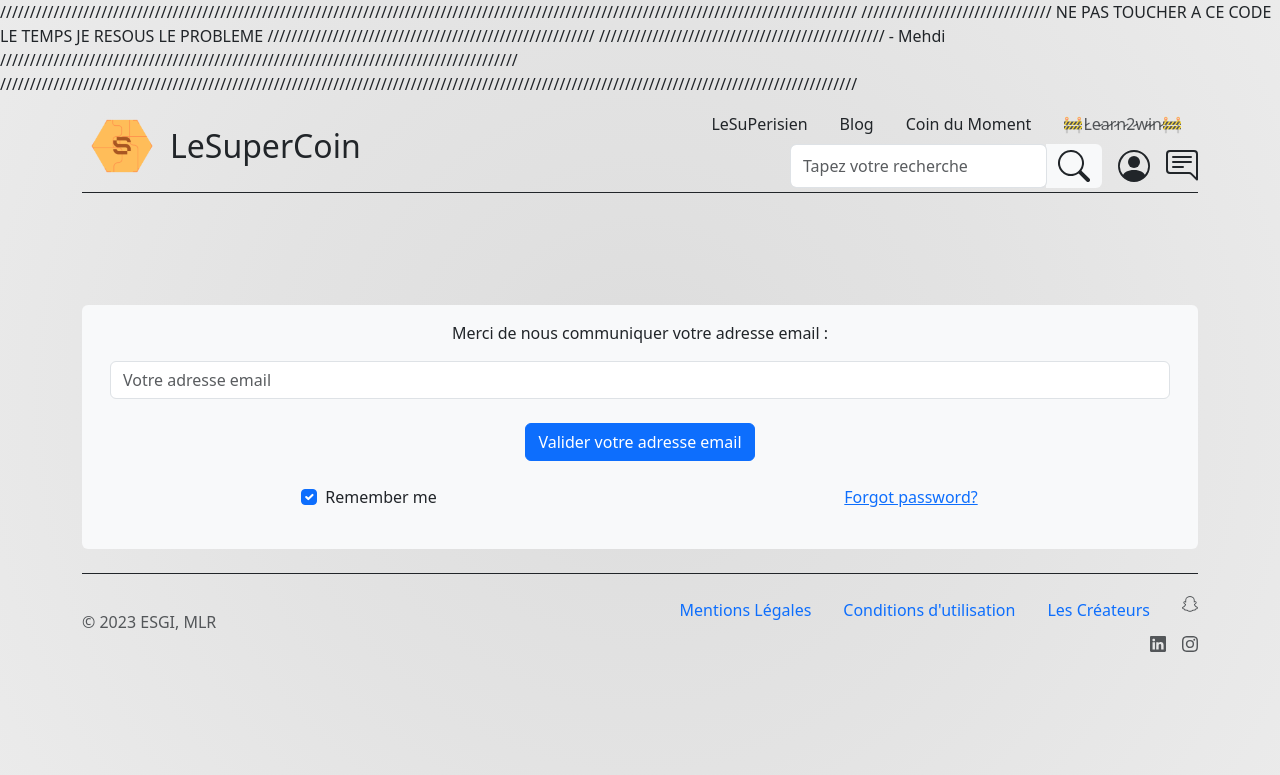
After one commit to DidoucheinSTI2D/River-Ride, a PHP site: page /ariane_register.php in a window 1280 px wide. The commit adds this page. Shown: the top 775 px of the page. Run offline with PHP 8.4, Linux system fonts and the light colour scheme.

Commit message:
Page register bonne + changement register/register ariane

```diff
--- /dev/null
+++ b/ariane_register.php
@@ -0,0 +1,97 @@
+
+////////////////////////////////////////////////////////////////////////////////////////////////////////////////////////////////////////////////
+//////////////////////////////// NE PAS TOUCHER A CE CODE LE TEMPS JE RESOUS LE PROBLEME ///////////////////////////////////////////////////////
+//////////////////////////////////////////////// - Mehdi ///////////////////////////////////////////////////////////////////////////////////////
+////////////////////////////////////////////////////////////////////////////////////////////////////////////////////////////////////////////////
+
+<!DOCTYPE html>
+<html lang="en">
+<head>
+    <meta charset="UTF-8">
+    <meta http-equiv="X-UA-Compatible" content="IE=edge">
+    <meta name="viewport" content="width=device-width, initial-scale=1.0">
+    <title>LeSuperCoin - S'inscrire</title>
+    <script src="./script/ariane.js"></script>
+</head>
+<body>
+
+    <header>
+        <?php include "./component/header.php"; ?>
+    </header>
+
+<main style="margin-top: 7rem;">
+  <div class="container">
+    <div class="row justify-content-center p-3 mb-2 bg-light text-dark rounded mx-auto">
+
+
+<div class="tab-content">
+  <div class="tab-pane fade show active">
+  <form method="POST" action="./component/register_rules.php">
+      <div class="text-center mb-3">
+      <div id="email">
+  <p>Merci de nous communiquer votre adresse email :</p>
+  <form method="POST" action="./component/register_rules.php">
+    <div class="form-outline mb-4">
+      <input type="email" name="email" class="form-control" placeholder="Votre adresse email" required />
+    </div>
+    <div class="form-outline mb-4">
+      <button type="button" class="btn btn-primary btn-block" onclick="pseudovalider()">Valider votre adresse email</button>
+    </div>
+</div>
+
+<div id="pseudo" style="display: none;">
+  <p>Choisissez votre pseudo et Entrez votre date de naissance :</p>
+    <div class="form-outline mb-4">
+      <input type="text" name="pseudo" class="form-control" placeholder="Votre pseudo" required />
+    </div>
+    <div class="form-outline mb-4">
+      <input type="date" name="date" class="form-control" required />
+    </div>
+    <div class="form-outline mb-4">
+      <button type="button" class="btn btn-primary btn-block" onclick="passwordvalider()">Valider votre pseudo et Votre Date de Naissance</button>
+    </div>
+</div>
+
+<div id="password" style="display: none;">
+  <p>Choisissez votre mot de passe :</p>
+    <div class="form-outline mb-4">
+      <input type="password" name="password" class="form-control" placeholder="Votre mot de passe" required />
+    </div>
+    <div class="form-outline mb-4">
+      <input type="password" name="confirmation_pw" class="form-control" placeholder="Confirmez votre mot de passe" required />
+    </div>
+    <div class="form-outline mb-4">
+      <button type="submit" class="btn btn-primary btn-block">Valider votre mot de passe</button>
+    </div>
+</div>
+
+
+      <!-- 2 column grid layout -->
+      <div class="row mb-4">
+        <div class="col-md-6 d-flex justify-content-center">
+          <!-- Checkbox -->
+          <div class="form-check mb-3 mb-md-0">
+            <input class="form-check-input" type="checkbox" value="" id="loginCheck" checked />
+            <label class="form-check-label" for="loginCheck"> Remember me </label>
+          </div>
+        </div>
+
+        <div class="col-md-6 d-flex justify-content-center">
+          <!-- Simple link -->
+          <a href="./forgotpw.php">Forgot password?</a>
+          </form>
+        </div>
+      </div>
+
+</div>
+</main>
+
+    <footer>
+        <?php include "./component/footer.php"; ?>
+    </footer>
+
+
+
+
+</body>
+</html>
```
Also changed, not shown: component/register_rules.php (+39 -16 lines), register.php (+10 -29 lines).
